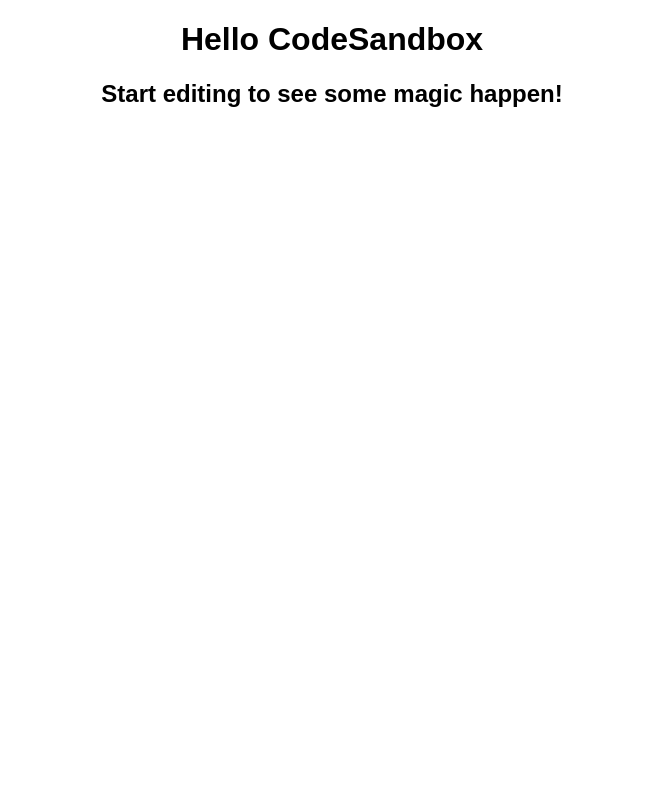
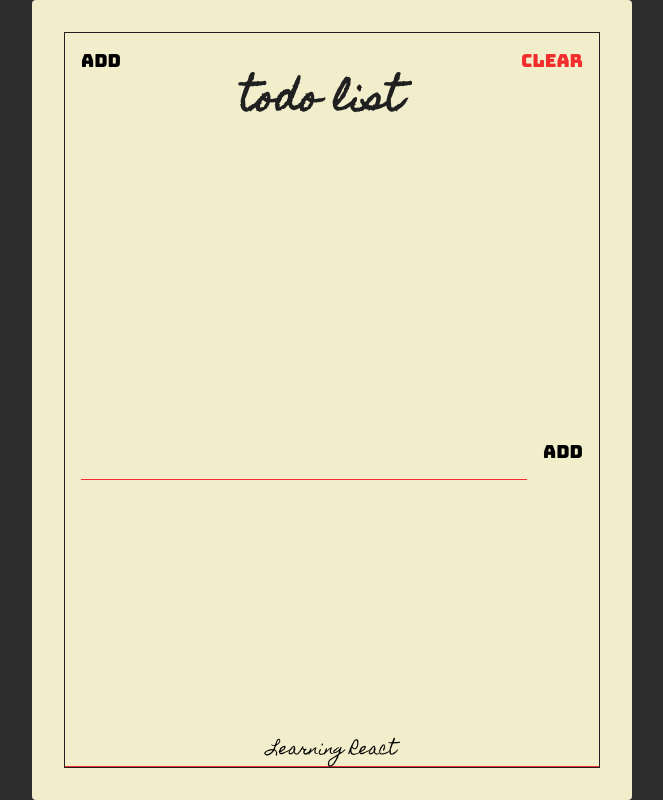
Before and after one commit to Khusyasy/react-todolist, a React (Create React App) app: page / in a window 1280 px wide. Shown: the whole page, without its empty margins (308-971 px from the left). Built offline with nearby package versions, Linux system fonts and the light colour scheme.

Commit message:
memindahkan html todolist ke react

```diff
--- a/public/index.html
+++ b/public/index.html
@@ -1,16 +1,22 @@
 <!DOCTYPE html>
 <html lang="en">
-
   <head>
-	<meta charset="utf-8">
-	<meta name="viewport" content="width=device-width, initial-scale=1, shrink-to-fit=no">
-	<meta name="theme-color" content="#000000">
+    <meta charset="utf-8" />
+    <meta
+      name="viewport"
+      content="width=device-width, initial-scale=1, shrink-to-fit=no"
+    />
+    <meta name="theme-color" content="#000000" />
     <!--
       manifest.json provides metadata used when your web app is added to the
       homescreen on Android. See https://developers.google.com/web/fundamentals/engage-and-retain/web-app-manifest/
     -->
-	<link rel="manifest" href="%PUBLIC_URL%/manifest.json">
-	<link rel="shortcut icon" href="%PUBLIC_URL%/favicon.ico">
+    <link rel="manifest" href="%PUBLIC_URL%/manifest.json" />
+    <link rel="shortcut icon" href="%PUBLIC_URL%/favicon.ico" />
+    <link
+      href="https://fonts.googleapis.com/css2?family=Bungee&family=Homemade+Apple&display=swap"
+      rel="stylesheet"
+    />
     <!--
       Notice the use of %PUBLIC_URL% in the tags above.
       It will be replaced with the URL of the `public` folder during the build.
@@ -39,5 +45,4 @@
       To create a production bundle, use `npm run build` or `yarn build`.
     -->
   </body>
-
 </html>
--- a/src/App.js
+++ b/src/App.js
@@ -3,9 +3,27 @@
 
 export default function App() {
   return (
-    <div className="App">
-      <h1>Hello CodeSandbox</h1>
-      <h2>Start editing to see some magic happen!</h2>
+    <div className="container">
+      <div className="frame">
+        <section className="header">
+          <button className="header-btn">Add</button>
+          <h1 className="header-title">Todo List</h1>
+          <button className="header-btn red-color">Clear</button>
+        </section>
+
+        <section className="add">
+          <form action="" className="add-form">
+            <input type="text" className="add-input" />
+            <button className="add-btn">Add</button>
+          </form>
+        </section>
+
+        <section className="todos">
+          <div className="todo">
+            <span className="todo-text">Learning React</span>
+          </div>
+        </section>
+      </div>
     </div>
   );
 }
--- a/src/styles.css
+++ b/src/styles.css
@@ -1,4 +1,145 @@
-.App {
-  font-family: sans-serif;
+* {
+  box-sizing: border-box;
+}
+
+html {
+  font-size: 10px;
+}
+
+body {
+  display: flex;
+  justify-content: center;
+  align-content: center;
+  align-items: center;
+
+  background-color: #2d2d2d;
+  height: 100vh;
+}
+
+body,
+html {
+  margin: 0;
+  padding: 0;
+  font-family: Arial, Helvetica, sans-serif;
+}
+
+:root {
+  --red-color: #f22d2d;
+  --black-color: #202020;
+}
+
+.red-color {
+  color: var(--red-color);
+}
+
+.container {
+  width: 600px;
+  height: 800px;
+  background-color: #f2eecb;
+  border-radius: 4px;
+
+  padding: 32px;
+}
+
+.frame {
+  border: 1px solid var(--black-color);
+  height: 100%;
+
+  display: flex;
+  flex-direction: column;
+  justify-content: space-between;
+}
+
+.header {
+  display: flex;
+  align-items: flex-start;
+}
+
+.header-title {
+  flex: 1;
+
   text-align: center;
+
+  color: var(--black-color);
+  font-size: 3.6rem;
+  font-family: "Homemade Apple", cursive;
+  text-transform: lowercase;
 }
+
+.header-btn {
+  font-size: 1.8rem;
+  font-family: "Bungee", cursive;
+
+  padding: 1.6rem;
+
+  border: unset;
+  background: unset;
+  outline: unset;
+}
+
+.add {
+  padding: 1.6rem;
+}
+
+.add-form {
+  display: flex;
+  align-items: flex-start;
+}
+
+.add-input {
+  background: unset;
+  border: unset;
+  padding: 1rem 6.4rem;
+
+  flex: 1;
+
+  border-bottom: 0.1rem solid var(--red-color);
+  outline: unset;
+
+  font-size: 1.6rem;
+  font-family: "Homemade Apple", cursive;
+
+  text-transform: lowercase;
+}
+
+.add-btn {
+  font-size: 1.8rem;
+  font-family: "Bungee", cursive;
+
+  padding: 1.6rem;
+  padding-right: unset;
+  cursor: pointer;
+
+  border: unset;
+  background: unset;
+  outline: unset;
+}
+
+.add-btn:active {
+  text-shadow: 1px 1px 2px var(--black-color);
+}
+
+.todos {
+  display: flex;
+  flex-direction: column;
+}
+
+.todo {
+  position: relative;
+
+  flex: 1 0 auto;
+  text-align: center;
+
+  min-height: 34px;
+
+  font-family: "Homemade Apple", cursive;
+  font-size: 1.6rem;
+
+  border-bottom: 0.1rem solid var(--red-color);
+}
+
+.todo-text {
+  position: absolute;
+  left: 50%;
+  transform: translate(-50%);
+}
```
Lines whose indentation alone changed are shown as unchanged.
